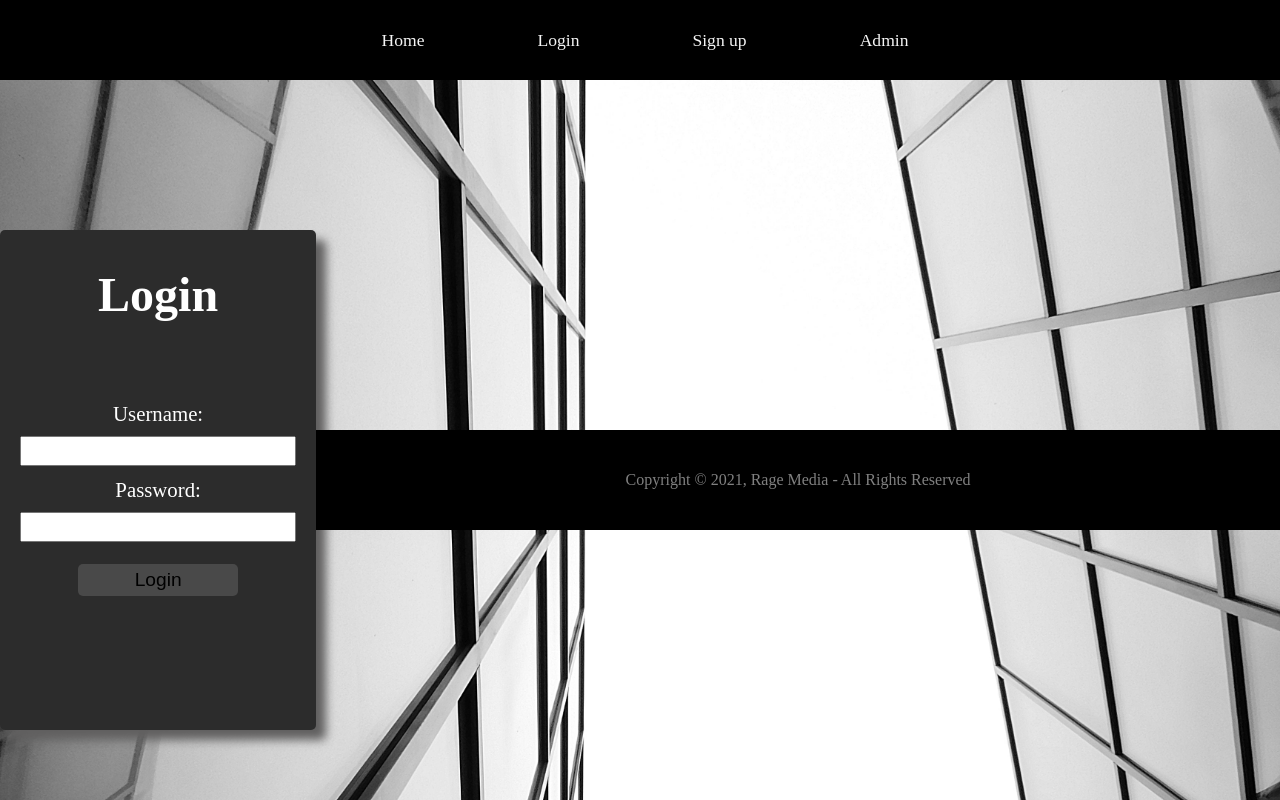
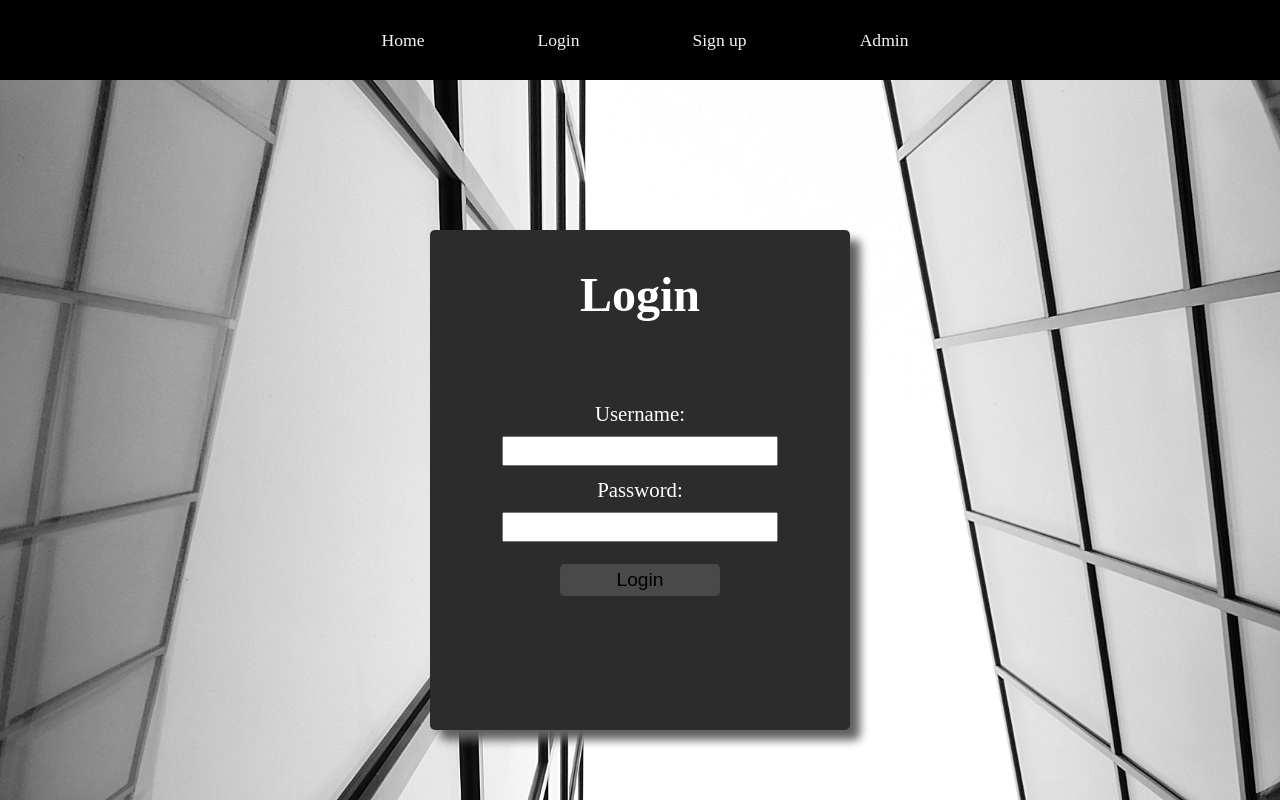
Before and after one commit to Libo99/MERN, a React (Create React App) app in the folder client/: page /Login in a window 1280 px wide. Shown: the top 800 px of the page. Built offline with nearby package versions, Linux system fonts and the light colour scheme.

Commit message:
removed the footer from the components and added in the app.jsx

```diff
--- a/client/src/App.jsx
+++ b/client/src/App.jsx
@@ -3,7 +3,8 @@ import SignUp from "./Components/SignUp";
 import Login from "./Components/Login";
 import Admin from "./Components/Admin/AdminPage";
 import NavBar from "./Components/NavBar";
-import Home from './Components/Home/Home'
+import Home from './Components/Home/Home';
+import Footer from './Components/Footer'
 import "react-router-dom";
 import { Route, BrowserRouter as Router, Switch } from "react-router-dom";
 
@@ -18,6 +19,7 @@ function App() {
           <Route path="/Signup" component={SignUp} />
           <Route path="/Admin" component={Admin}/>
         </Switch>
+        <Footer/>
       </div>
     </Router>
   );
--- a/client/src/Components/Admin/AdminPage.jsx
+++ b/client/src/Components/Admin/AdminPage.jsx
@@ -1,6 +1,5 @@
 import React, { useEffect, useState } from "react";
 import './Admin.css';
-import Footer from "../Footer";
 
 
 const AdminPage = () => {
@@ -29,7 +28,6 @@ const AdminPage = () => {
           <li className="list" key={index}>{user.mail}</li>
         ))}
       </ul>
-      <Footer/>
     </div>
   );
 };
--- a/client/src/Components/Home/Home.jsx
+++ b/client/src/Components/Home/Home.jsx
@@ -1,15 +1,14 @@
 import React from "react";
 import "./Home.css";
-import Header from './Header';
+import Header from "./Header";
 import About from "./About";
-import Footer from '../Footer';
+// import Footer from '../Footer';
 
 const Home = () => {
   return (
     <div className="Home-container">
-      <Header/>
+      <Header />
       <About />
-      <Footer/>
     </div>
   );
 };
--- a/client/src/Components/Login.jsx
+++ b/client/src/Components/Login.jsx
@@ -1,6 +1,5 @@
 import React, { useState } from "react";
 import "./Login.css";
-import Footer from './Footer';
 
 const Login = () => {
 
@@ -23,7 +22,6 @@ const Login = () => {
         </form>
       </div>
     </div>
-    <Footer/>
     </div>
   );
 };
```
